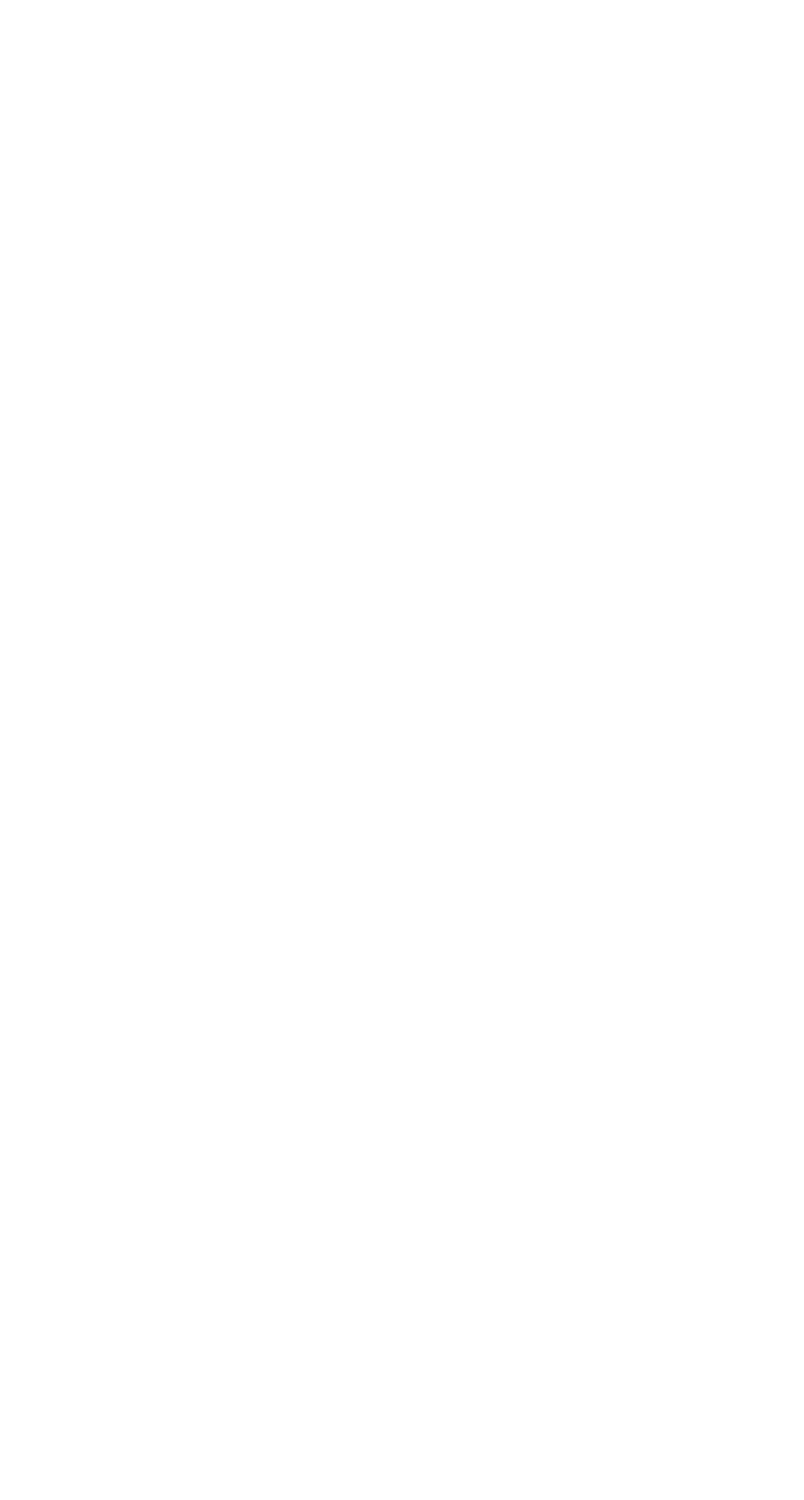
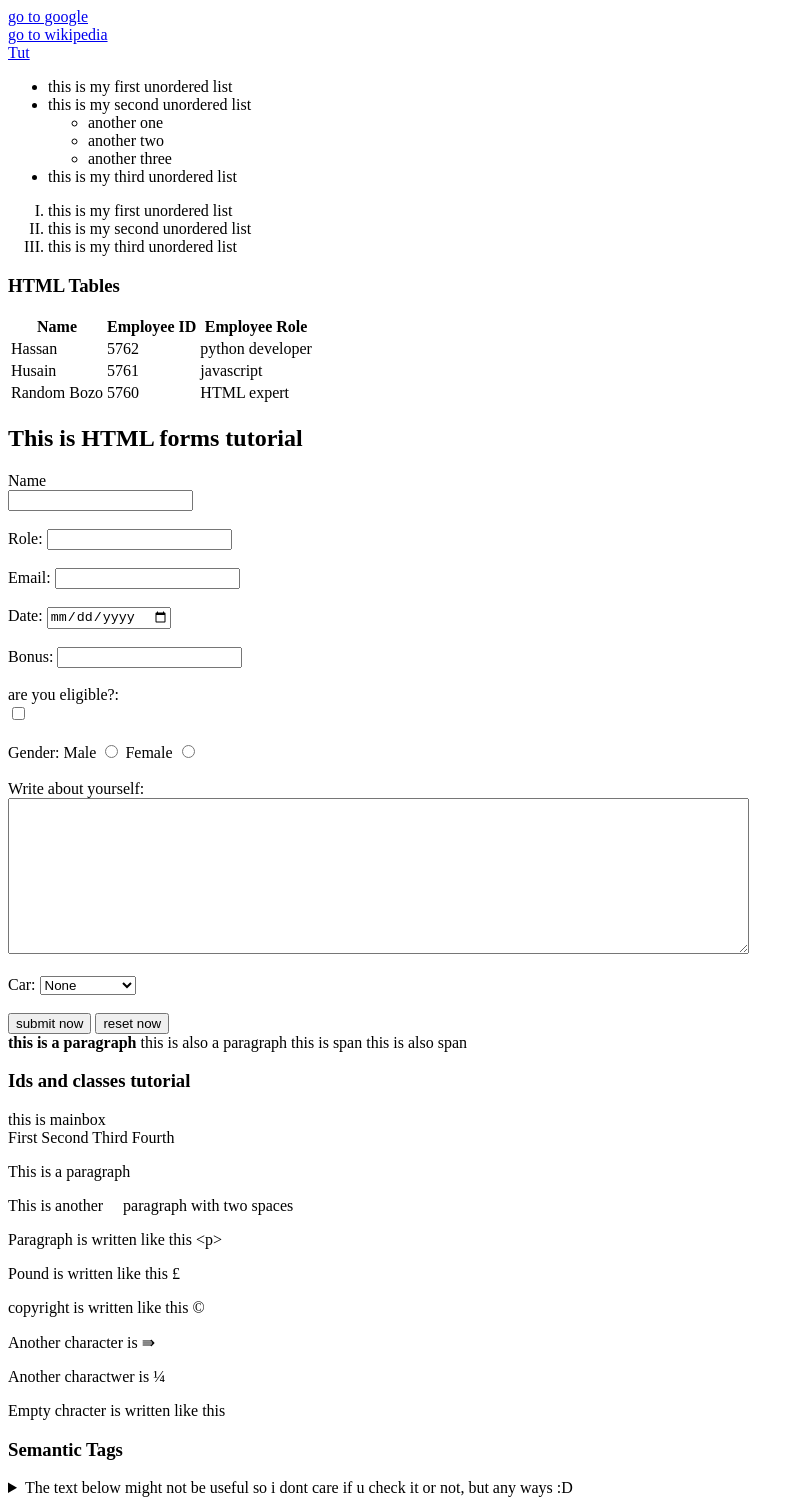
Before and after one commit to hassan13022006/complete-Web-developement, a plain HTML site: page tut.html in a window 1280 px wide. Shown: the whole page, without its empty margins (0-804 px from the left). Before the commit the page ends 800 px from the top, so only its background shows below. Drawn offline with Linux system fonts and the light colour scheme.

Commit message:
First commit

```diff
--- a/index.css
+++ b/index.css
@@ -0,0 +1,4 @@
+p{
+    color:greenyellow;
+    background-color: hotpink;
+}
--- a/tut.html
+++ b/tut.html
@@ -1,12 +1,189 @@
 <!DOCTYPE html>
 <html lang="en">
+
 <head>
     <meta charset="UTF-8">
     <meta name="viewport" content="width=a, initial-scale=1.0">
     <title>Document</title>
 </head>
+
 <body>
-    <a href="https://google.com"></a>
-    <a href="https://www.wikipedia.org/"></a>
+    <a href="https://google.com" target="_blank">go to google</a><br>
+    <a href="https://www.wikipedia.org/" target="_blank">go to wikipedia</a><br>
+
+    <a href="/tut.html" target="_blank">Tut</a>
+
+
+    <!--List-->
+    <ul type="disc">
+        <li>this is my first unordered list</li>
+        <li>this is my second unordered list</li>
+            <ul>
+                <li>another one</li>
+                <li>another two</li>
+                <li>another three</li>
+            </ul>
+        <li>this is my third unordered list</li>
+    </ul>
+
+    <ol type="I">
+        <li>this is my first unordered list</li>
+        <li>this is my second unordered list</li>
+        <li>this is my third unordered list</li>
+    </ol>
+
+    <!--tables-->
+    <h3>HTML Tables</h3>
+    <table>
+        <thead>
+            <tr>
+                <th>Name</th>
+                <th>Employee ID</th>
+                <th>Employee Role</th>
+
+            </tr>
+        </thead>
+
+        <tbody>
+            <tr>
+                <td>Hassan</td>
+                <td>5762</td>
+                <td>python developer</td>
+            </tr>
+
+            <tr>
+                <td>Husain</td>
+                <td>5761</td>
+                <td>javascript</td>
+            </tr>
+
+            <tr>
+                <td>Random Bozo</td>
+                <td>5760</td>
+                <td>HTML expert</td>
+            </tr>
+        </tbody>
+    </table>
+
+    <!--Forms-->
+    <h2>This is HTML forms tutorial</h2>
+    <form action="backend.php">
+        <label for="name">Name</label>
+        <div>
+            <input type="text" name="myName" id="name">
+        </div>
+        <br>
+
+        <div>
+            Role: <input type="text" role="myRole">
+        </div>
+        <br>
+
+        <div>
+            Email: <input type="text" email="myEmail">
+        </div>
+        <br>
+
+        <div>
+            Date: <input type="date" value="myDate">
+        </div>
+        <br>
+
+        <div>
+            Bonus: <input type="number" name="myBonus">
+        </div>
+        <br>
+
+        <label for="eligible">are you eligible?:</label>
+        <div>
+             <input type="checkbox" name="myEligibility" id="eligible">
+        </div>
+        <br>
+
+        <div>
+            Gender: Male <input type="radio" name="myGender"> Female <input type="radio" name="myGender">
+        </div>
+        <br>
+
+        <div>
+            Write about yourself: <br> <textarea name="myText" id="" cols="90" rows="10"></textarea>
+        </div>
+        <br>
+
+        <div>
+            <label for="car">Car:</label>
+            <select name="myCar" id="car">
+                <option value="Bugati">Bugati</option>
+                <option value="Lamborghini">Lamborghini</option>
+                <option value="Pagani">Pagani</option>
+                <option value="mr bean">mr bean</option>
+                <option value="Nano">Nano</option>
+                <option value="None" selected>None</option>
+
+                </select>
+        </div>
+        <br>
+
+        <div>
+            <input type="submit" value="submit now">
+            <input type="reset" value="reset now">
+        </div>
+
+    </form>
+
+<!--inline and block elements-->
+    <strong>this is a paragraph</strong> <a>this is also a paragraph</a>
+
+    <span>this is span</span> <span>this is also span</span>
+
+<!-- Ids and classes -->
+    <h3>Ids and classes tutorial</h3>
+    <div id="mainbox" class="redBG blackBorder">
+        this is mainbox
+    </div>
+    <span class="redBG"></span>
+    <!-- emmet -->
+    <!-- . is for class # is for id -->
+    <span class="redBG"></span>
+    <span id="mainbox"></span>
+    <div class="redBG blackBorder anotherClass"></div>
+
+    <!-- Emmet takes div tag as default -->
+    <div class="blackBackground"></div>
+
+    <!-- creating multiple element using Emmet -->
+    <!-- span.myClass.myClass2.myClass3*4 + <Tab> to print 4 similar elemnts using Emmet -->
+    <span class="myclass myclass2 myclass3">First</span>
+    <span class="myclass myclass2 myclass3">Second</span>
+    <span class="myclass myclass2 myclass3">Third</span>
+    <span class="myclass myclass2 myclass3">Fourth</span>
+
+<!-- HTML Entities -->
+    <div class="container">
+        <p>This is a paragraph</p>
+    </div>
+        <p>This is another &nbsp; &nbsp; paragraph with two spaces</p>
+        <p>Paragraph is written like this &lt;p&gt;</p>
+        <p>Pound is written like this &pound;</p>
+        <p>copyright is written like this &copy;</p>
+        <p>Another character is &rAarr;</p>
+        <p>Another charactwer is &frac14;</p>
+        <p>Empty chracter is written like this &#8203;</p>
+
+<!-- Semantic Tags -->
+    <h3>Semantic Tags</h3>
+    <details>
+        <summary>
+            The text below might not be useful so i dont care if u check it or not, but any ways :D
+        </summary>
+            Lorem ipsum dolor sit amet, consectetur adipisicing elit. Ex cupiditate quia id aliquid, beatae suscipit accusantium tempore itaque obcaecati debitis sint quod unde libero magnam fugiat! Inventore aliquam, repellat distinctio laudantium facere perferendis quod incidunt soluta, necessitatibus ut, temporibus hic reprehenderit error beatae accusamus quia in mollitia pariatur? Asperiores, possimus?
+    </details>
+
+
+
+
+
+
 </body>
+
 </html>
```
Also changed, not shown: index.html (+2 -2 lines), tut15.html (added, +37 -0 lines), tut16.html (added, +11 -0 lines), tut2.html (added, +20 -0 lines).
